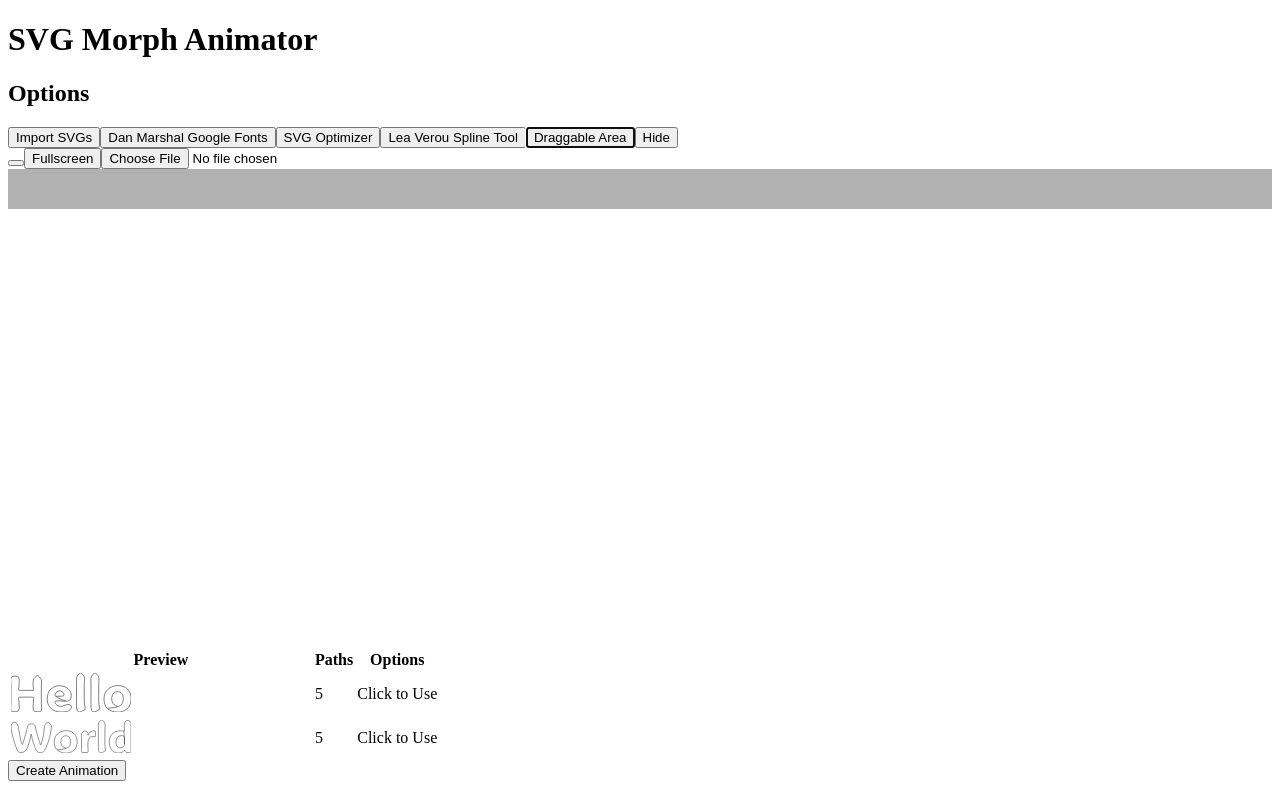
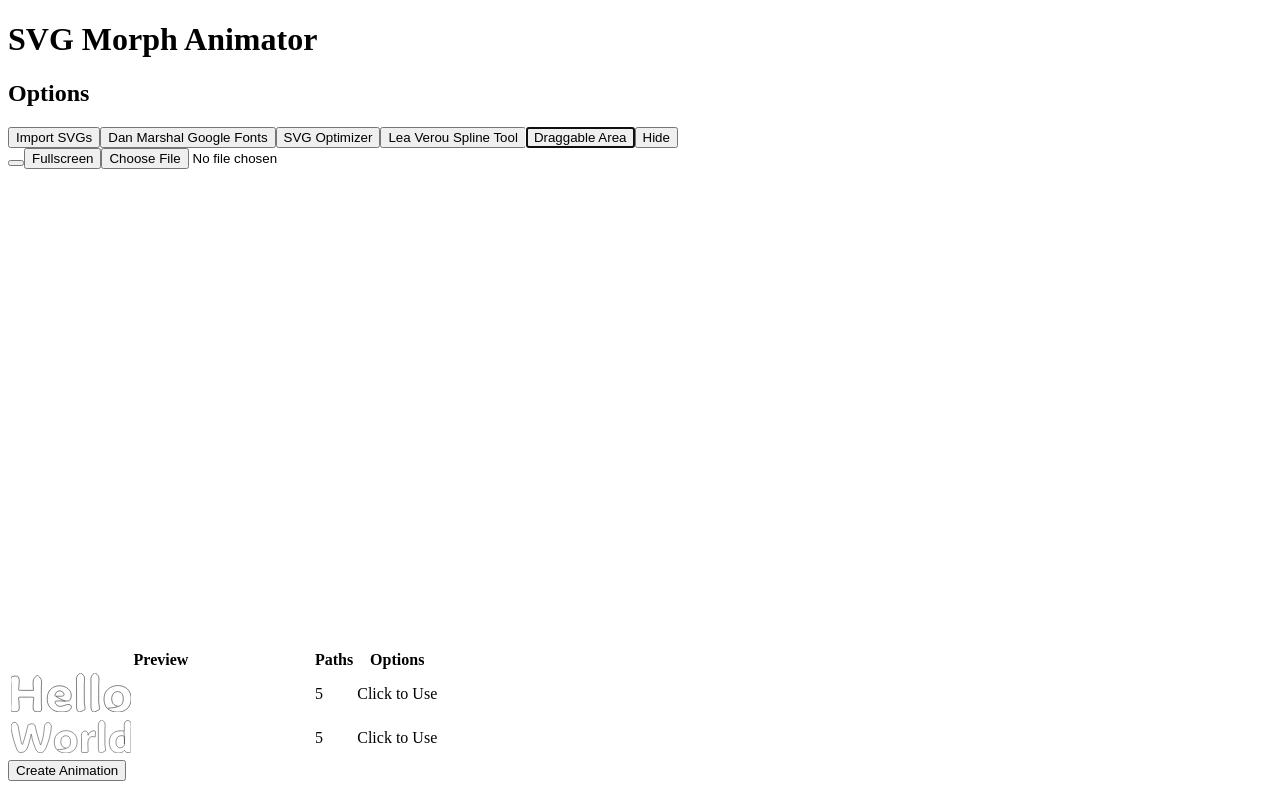
Before and after one commit to Rice-Tech/svgmorph, a React (Vite) app: page / in a window 1280 px wide. Both pictures are taken after a click on the tab "Draggable Area". Shown: the top 800 px of the page. Built offline with nearby package versions, Linux system fonts and the light colour scheme; the HTML template or start-up script is replaced by a standard one.

Commit message:
bigger drag window and better default color

```diff
--- a/src/components/SVGPlayground.tsx
+++ b/src/components/SVGPlayground.tsx
@@ -7,7 +7,7 @@ import { processDropFile, processFileInput } from "@/lib/manageFiles";
 import { Input } from "./ui/input";
 import { ChangeEvent } from "react";
 const SVGPlayground = () => {
-  const [color, setColor] = useState("rgba(100,100,100,.5)");
+  const [color, setColor] = useState("white");
   const divRef = useRef<HTMLDivElement>(null);
   const [urls, setURLs] = useState<string[]>([]);
 
@@ -53,7 +53,7 @@ const SVGPlayground = () => {
           <Input type="file" onChange={handleFileInput} />
         </div>
         <div
-          className="w-full h-5/6 rounded-lg"
+          className="w-full h-full rounded-lg"
           style={{ backgroundColor: color }}
           onDrop={(event) => handleDrop(event as unknown as DragEvent)}
         >
```
